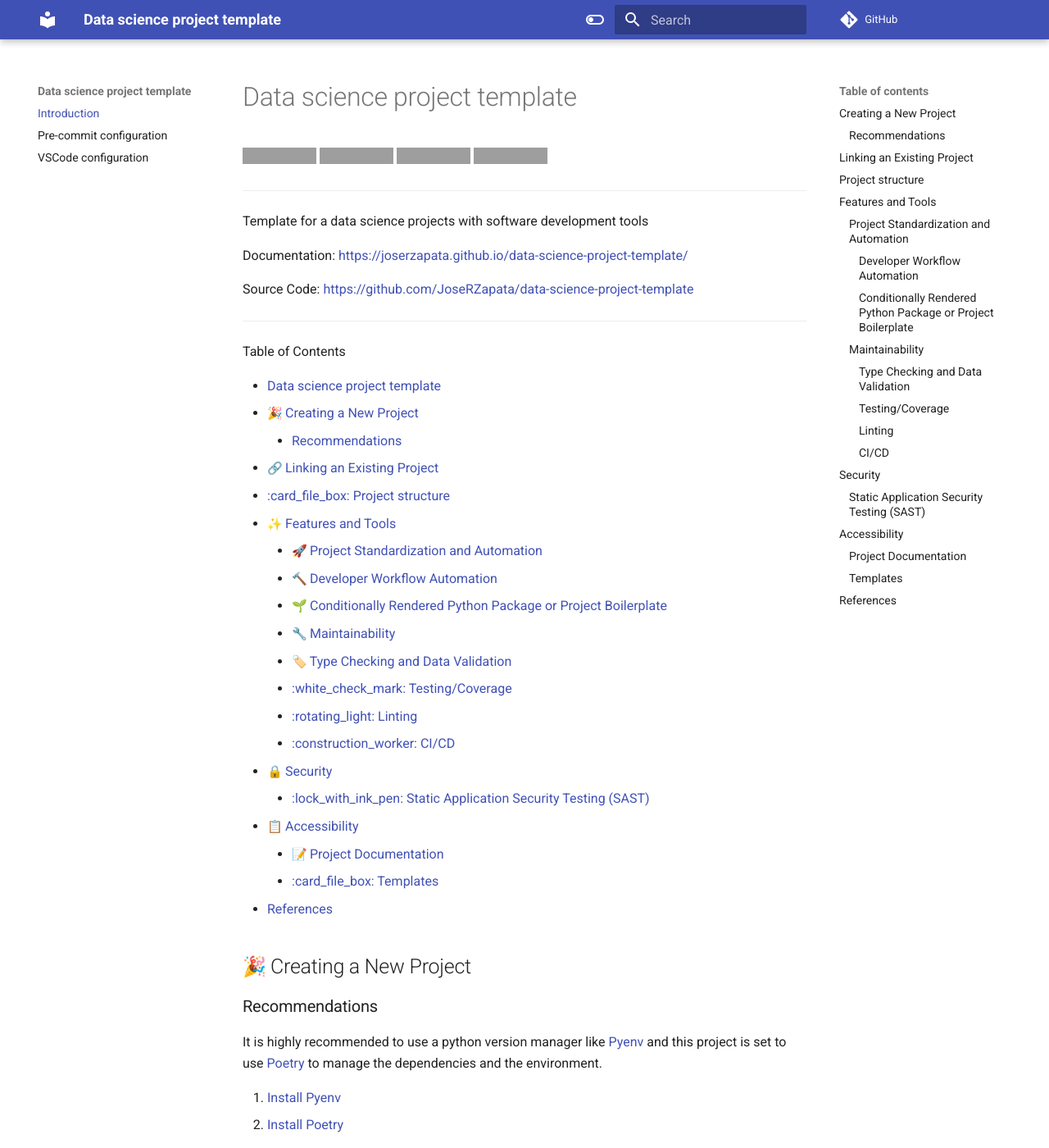
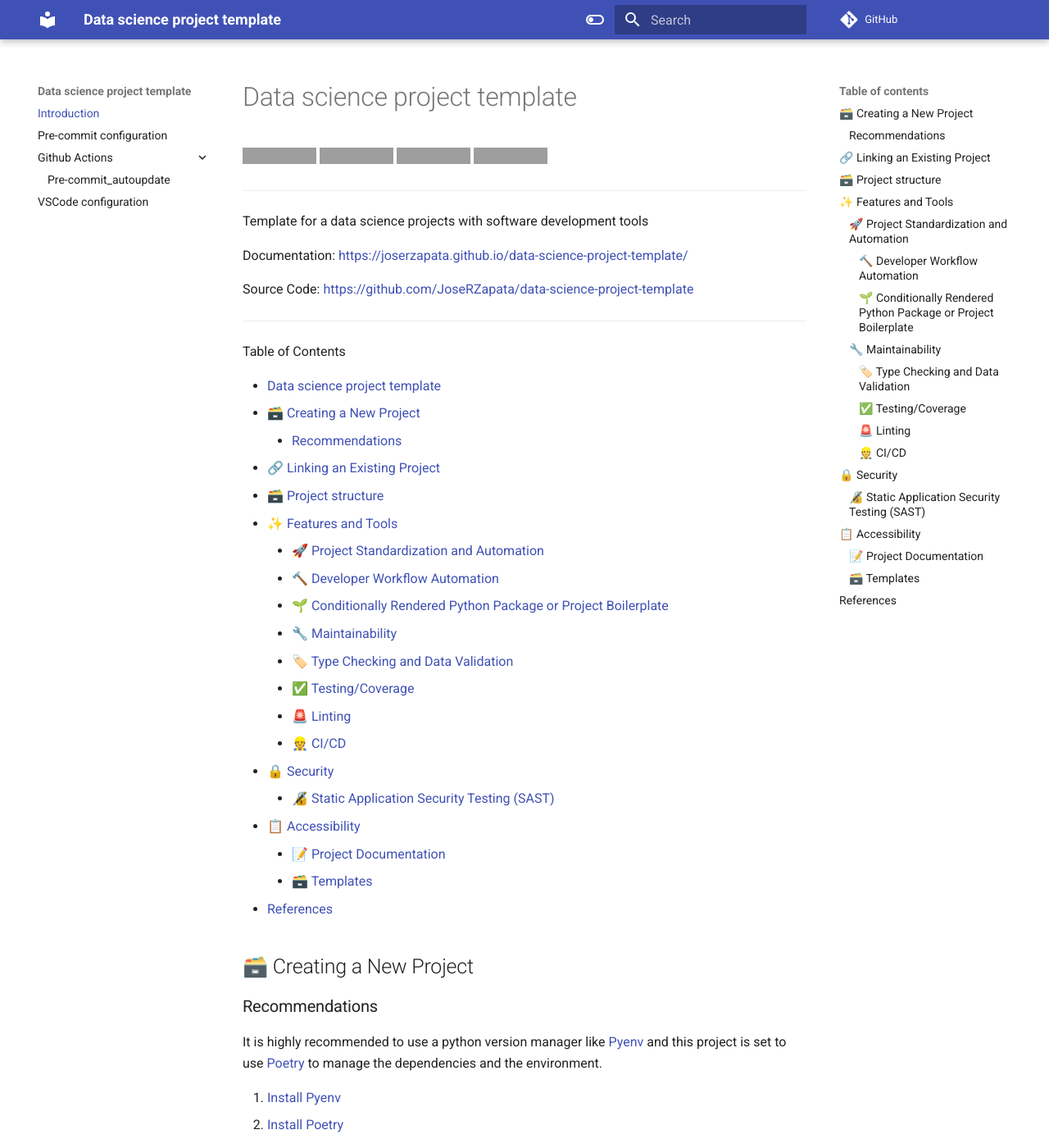
Before and after one commit to JoseRZapata/data-science-project-template, an MkDocs documentation site: the page built from docs/index.md, in a window 1280 px wide and 1400 px high. Shown: the whole window at 82% size. Built offline with MkDocs 1.6.1 and Material for MkDocs 9.7.7, drawn with Linux system fonts in a browser that asks for light colours; emoji names are drawn with the system emoji font; comment, search, counter and statistics services are not loaded; some of the changed text lies outside the part shown; grey boxes are pictures that could not be loaded.

Commit message:
add_docs_GH_actions (#16)
* 📝 add gh actions pre-commit  documentation

* ✏️ Fix emojis in readme files

````diff
--- a/README.md
+++ b/README.md
@@ -18,27 +18,27 @@ Source Code: <https://github.com/JoseRZapata/data-science-project-template>
 Table of Contents
 
 - [Data science project template](#data-science-project-template)
-  - [:tada: Creating a New Project](#tada-creating-a-new-project)
+  - [🗃️ Creating a New Project](#️-creating-a-new-project)
     - [Recommendations](#recommendations)
-  - [:link: Linking an Existing Project](#link-linking-an-existing-project)
-  - [:card\_file\_box: Project structure](#card_file_box-project-structure)
-  - [:sparkles: Features and Tools](#sparkles-features-and-tools)
-    - [:rocket: Project Standardization and Automation](#rocket-project-standardization-and-automation)
-      - [:hammer: Developer Workflow Automation](#hammer-developer-workflow-automation)
-      - [:seedling: Conditionally Rendered Python Package or Project Boilerplate](#seedling-conditionally-rendered-python-package-or-project-boilerplate)
-    - [:wrench: Maintainability](#wrench-maintainability)
-      - [:label: Type Checking and Data Validation](#label-type-checking-and-data-validation)
-      - [:white\_check\_mark: Testing/Coverage](#white_check_mark-testingcoverage)
-      - [:rotating\_light: Linting](#rotating_light-linting)
-      - [:construction\_worker: CI/CD](#construction_worker-cicd)
-  - [:lock: Security](#lock-security)
-    - [:lock\_with\_ink\_pen: Static Application Security Testing (SAST)](#lock_with_ink_pen-static-application-security-testing-sast)
-  - [:clipboard: Accessibility](#clipboard-accessibility)
-    - [:memo: Project Documentation](#memo-project-documentation)
-    - [:card\_file\_box: Templates](#card_file_box-templates)
+  - [🔗  Linking an Existing Project](#--linking-an-existing-project)
+  - [🗃️ Project structure](#️-project-structure)
+  - [✨ Features and Tools](#-features-and-tools)
+    - [🚀 Project Standardization and Automation](#-project-standardization-and-automation)
+      - [🔨 Developer Workflow Automation](#-developer-workflow-automation)
+      - [🌱 Conditionally Rendered Python Package or Project Boilerplate](#-conditionally-rendered-python-package-or-project-boilerplate)
+    - [🔧 Maintainability](#-maintainability)
+      - [🏷️  Type Checking and Data Validation](#️--type-checking-and-data-validation)
+      - [✅  Testing/Coverage](#--testingcoverage)
+      - [🚨 Linting](#-linting)
+      - [👷 CI/CD](#-cicd)
+  - [🔒 Security](#-security)
+    - [🔏 Static Application Security Testing (SAST)](#-static-application-security-testing-sast)
+  - [📋 Accessibility](#-accessibility)
+    - [📝 Project Documentation](#-project-documentation)
+    - [🗃️ Templates](#️-templates)
   - [References](#references)
 
-## :tada: Creating a New Project
+## 🗃️ Creating a New Project
 
 ### Recommendations
 
@@ -69,7 +69,7 @@ cookiecutter gh:JoseRZapata/data-science-project-template
 
 Note: **_Cookiecutter_** uses `gh:` as short-hand for `https://github.com/`
 
-## :link: Linking an Existing Project
+## 🔗  Linking an Existing Project
 
 If the project was originally installed via [Cookiecutter], you must first use [Cruft] to link the project with the original template:
 
@@ -83,7 +83,7 @@ Then/else:
 cruft update
 ```
 
-## :card_file_box: Project structure
+## 🗃️ Project structure
 
 Folder structure for data science projects  [why?](https://towardsdatascience.com/the-importance-of-layered-thinking-in-data-engineering-a09f685edc71)
 
@@ -110,9 +110,10 @@ Folder structure for data science projects  [why?](https://towardsdatascience.co
 │   ├── actions
 │   │   └── python-poetry-env
 │   │       └── action.yml              # github action to setup python environment
+│   ├── dependabot.md                   # github action to update dependencies
 │   ├── pull_request_template.md        # template for pull requests
 │   └── workflows
-│       ├── dependencies.yml            # github action to update dependencies
+│       ├── docs.yml                    # github action to build documentation (mkdocs)
 │       ├── pre-commit_autoupdate.yml   # github action update pre-commit hooks
 │       └── test.yml
 ├── .gitignore                          # files to ignore in git
@@ -138,11 +139,11 @@ Folder structure for data science projects  [why?](https://towardsdatascience.co
     └── settings.json                   # vscode settings
 ```
 
-## :sparkles: Features and Tools
+## ✨ Features and Tools
 
-### :rocket: Project Standardization and Automation
+### 🚀 Project Standardization and Automation
 
-#### :hammer: Developer Workflow Automation
+#### 🔨 Developer Workflow Automation
 
 - Python packaging, dependency management and environment management
   with [Poetry] - [`why?`](https://mathdatasimplified.com/poetry-a-better-way-to-manage-python-dependencies/)
@@ -156,17 +157,17 @@ Folder structure for data science projects  [why?](https://towardsdatascience.co
 - Continuous integration and deployment with [GitHub Actions]
 - Project configuration files  with [Hydra] - [`why?`](https://mathdatasimplified.com/stop-hard-coding-in-a-data-science-project-use-configuration-files-instead/)
 
-#### :seedling: Conditionally Rendered Python Package or Project Boilerplate
+#### 🌱 Conditionally Rendered Python Package or Project Boilerplate
 
 - _Optional:_ [Jupyter] support
 
-### :wrench: Maintainability
+### 🔧 Maintainability
 
-#### :label: Type Checking and Data Validation
+#### 🏷️  Type Checking and Data Validation
 
 - Static type-checking with [Mypy]
 
-#### :white_check_mark: Testing/Coverage
+#### ✅  Testing/Coverage
 
 - Testing
   with [Pytest]
@@ -177,7 +178,7 @@ Folder structure for data science projects  [why?](https://towardsdatascience.co
 - Coverage reporting
   with [Codecov]
 
-#### :rotating_light: Linting
+#### 🚨 Linting
 
 - Code quality:
   - [Ruff]
@@ -202,23 +203,23 @@ Folder structure for data science projects  [why?](https://towardsdatascience.co
   - Invalid Python files
     with [`check-ast`](https://github.com/pre-commit/pre-commit-hooks#check-ast)
 
-#### :construction_worker: CI/CD
+#### 👷 CI/CD
 
 - Dependency updates
   with [Dependabot]
   - Automated [Dependabot] PR merging
     with the [Dependabot Auto Merge GitHub Action](https://github.com/ahmadnassri/action-dependabot-auto-merge)
 
-## :lock: Security
+## 🔒 Security
 
-### :lock_with_ink_pen: Static Application Security Testing (SAST)
+### 🔏 Static Application Security Testing (SAST)
 
 - Code vulnerabilities
   with [Bandit]
 
-## :clipboard: Accessibility
+## 📋 Accessibility
 
-### :memo: Project Documentation
+### 📝 Project Documentation
 
 - Documentation building
   with [MkDocs] - [Tutorial](https://realpython.com/python-project-documentation-with-mkdocs/)
@@ -226,7 +227,7 @@ Folder structure for data science projects  [why?](https://towardsdatascience.co
   - Rich automatic documentation from type annotations and docstrings (NumPy, Google, etc.)
     with [mkdocstrings]
 
-### :card_file_box: Templates
+### 🗃️ Templates
 
 - [Pull Request template]
 - [Notebook template]
--- a/mkdocs.yml
+++ b/mkdocs.yml
@@ -14,11 +14,16 @@ theme:
         name: Switch to light mode
   features:
     - content.code.copy
+    - navigation.expand
+    - navigation.path
 
 nav:
   - Introduction: 'index.md'
   - Pre-commit configuration: 'pre-commit.md'
+  - Github Actions:
+    - Pre-commit_autoupdate: 'github_actions/gh_action_pre-commit-autoupdate.md'
   - VSCode configuration: 'vscode.md'
+
 
 
 markdown_extensions:
--- a/{{cookiecutter.repo_name}}/README.md
+++ b/{{cookiecutter.repo_name}}/README.md
@@ -4,7 +4,7 @@
 [![Ruff](https://img.shields.io/endpoint?url=https://raw.githubusercontent.com/charliermarsh/ruff/main/assets/badge/v1.json)](https://github.com/charliermarsh/ruff)
 [![pre-commit](https://img.shields.io/badge/pre--commit-enabled-brightgreen?logo=pre-commit&logoColor=white)](https://github.com/pre-commit/pre-commit)
 
-## :sparkles: Features and Tools
+## ✨ Features and Tools
 
 Features                                     | Package  | Why?
  ---                                         | ---      | ---
@@ -49,7 +49,7 @@ To install a new package, run:
 poetry add <package-name>
 ```
 
-## :card_file_box: Project structure
+## 🗃️ Project structure
 
 ```bash
 .
@@ -74,9 +74,10 @@ poetry add <package-name>
 │   ├── actions
 │   │   └── python-poetry-env
 │   │       └── action.yml              # github action to setup python environment
+│   ├── dependabot.md                   # github action to update dependencies
 │   ├── pull_request_template.md        # template for pull requests
 │   └── workflows
-│       ├── dependencies.yml            # github action to update dependencies
+│       ├── docs.yml                    # github action to build documentation (mkdocs)
 │       ├── pre-commit_autoupdate.yml   # github action update pre-commit hooks
 │       └── test.yml
 ├── .gitignore                          # files to ignore in git
````
Also changed, not shown: docs/github_actions/gh_action_pre-commit-autoupdate.md (added, +27 -0 lines).
